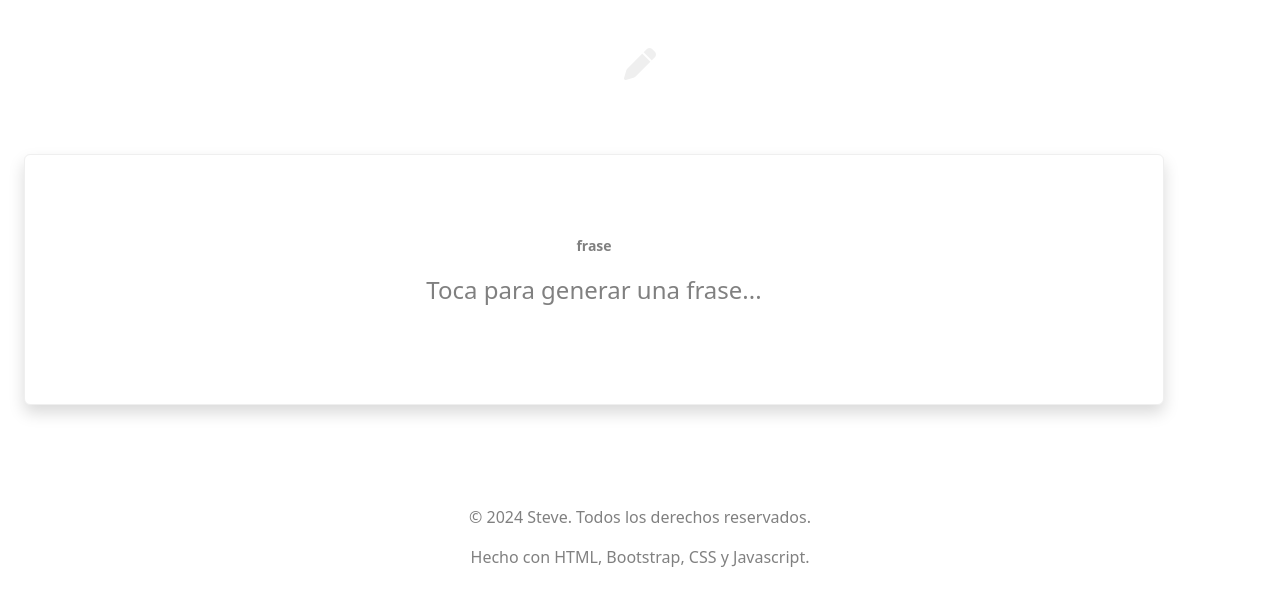
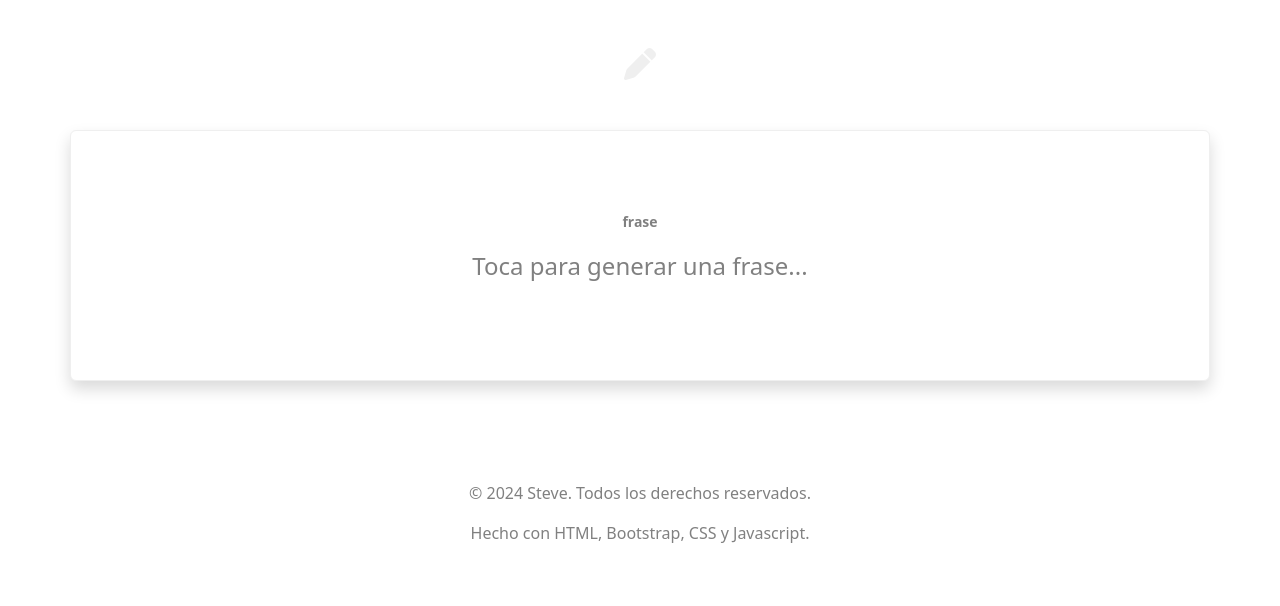
Before and after one commit to SteveArtavia/QuoteGenerator, a plain HTML site: page index.html in a window 1280 px wide. Drawn offline with nearby package versions, Linux system fonts and the light colour scheme.

Commit message:
Actualizar index.html

```diff
--- a/index.html
+++ b/index.html
@@ -15,7 +15,7 @@
         <a href="#"><i class="fa-solid fa-pen"></i></a>
     </header>
 
-    <div class="m-4 container text-center">
+    <div class="container text-center">
         <div class="row">
             <div class="card shadow" id="display">
                 <small class="mb-3">frase</small>
```
